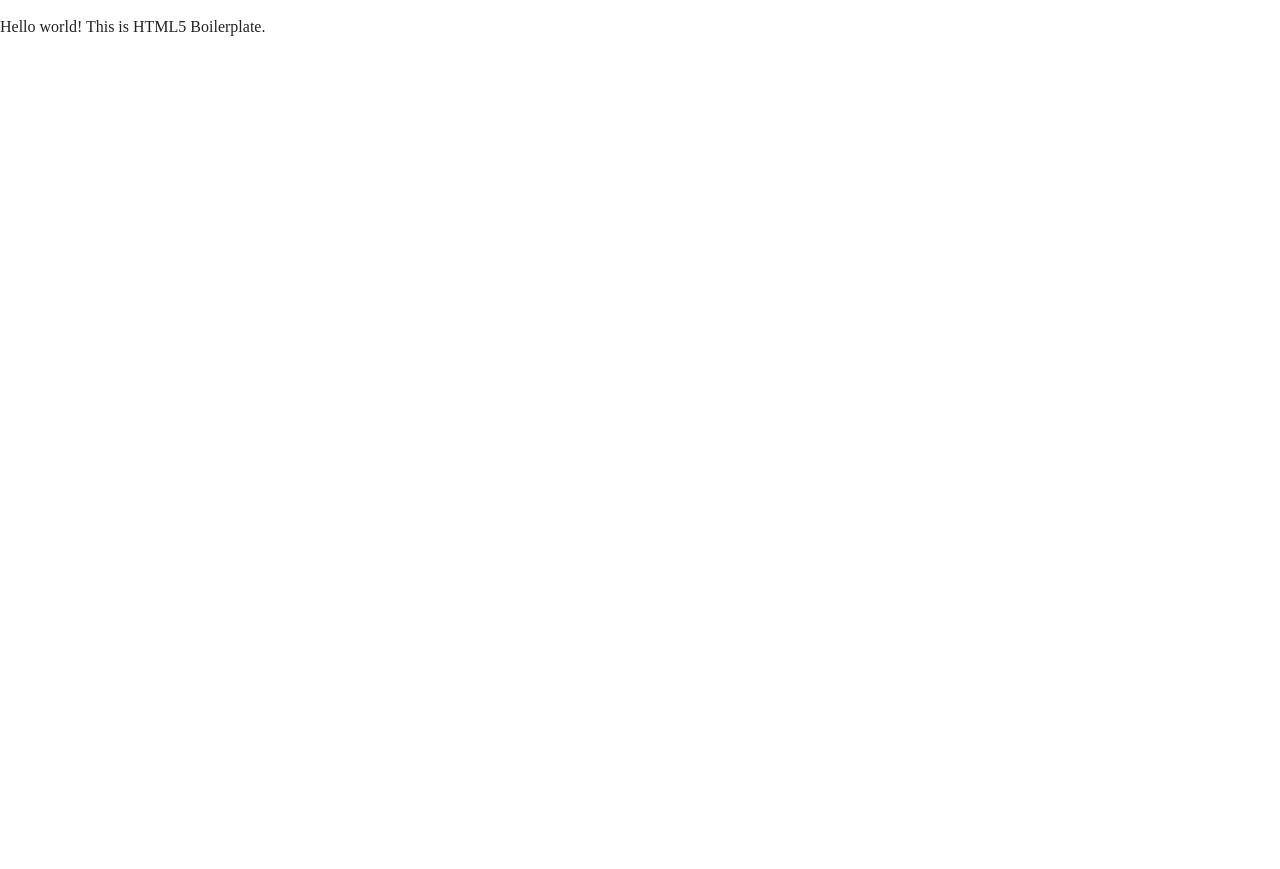
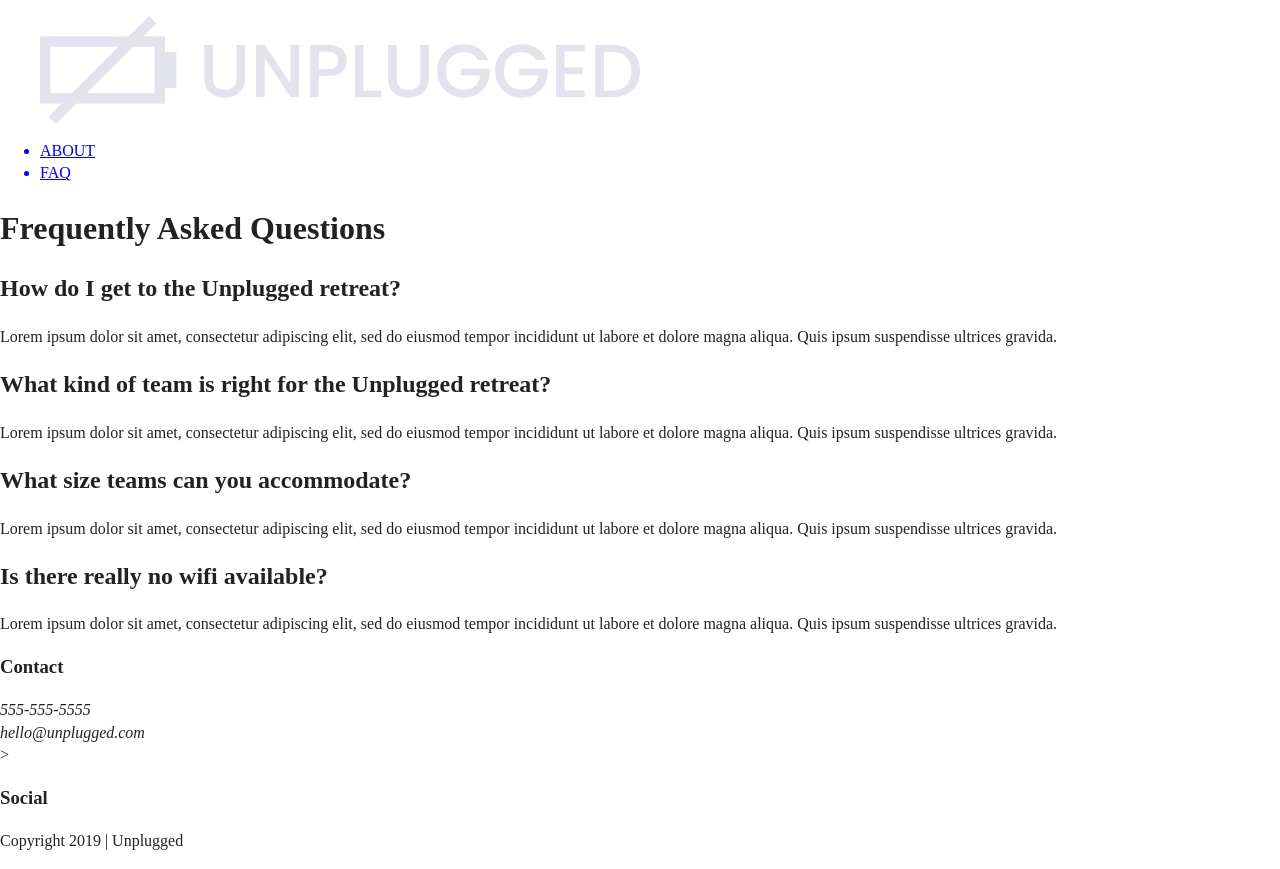
Before and after one commit to gwolf97/unplugged, a website: page faq/index.html in a window 1280 px wide. Before the commit the page ends 800 px from the top, so only its background shows below. Drawn offline with Linux system fonts and the light colour scheme.

Commit message:
Updated about page and added content to faq

```diff
--- a/faq/index.html
+++ b/faq/index.html
@@ -22,8 +22,79 @@
   </head>
 
   <body>
-    <!-- Add your site or application content here -->
-    <p>Hello world! This is HTML5 Boilerplate.</p>
+    <header>
+      <div class="content-wraper">
+        <figure>
+          <a href="../index.html"><img src="../img/unpluggedlogo.png" /></a>
+        </figure>
+        <div class="header-divider"></div>
+        <nav>
+          <ul>
+            <a href="../about/index.html"><li>ABOUT</li></a>
+            <a href="../faq/index.html"><li>FAQ</li></a>
+          </ul>
+        </nav>
+      </div>
+    </header>
+
+    <main>
+      <section class="faqs">
+        <div class="content-wraper">
+          <h1>Frequently Asked Questions</h1>
+          <div class="faqs-content">
+            <article>
+              <h2>How do I get to the Unplugged retreat?</h2>
+              <p>
+                Lorem ipsum dolor sit amet, consectetur adipiscing elit, sed do
+                eiusmod tempor incididunt ut labore et dolore magna aliqua. Quis
+                ipsum suspendisse ultrices gravida.
+              </p>
+            </article>
+            <article>
+              <h2>What kind of team is right for the Unplugged retreat?</h2>
+              <p>
+                Lorem ipsum dolor sit amet, consectetur adipiscing elit, sed do
+                eiusmod tempor incididunt ut labore et dolore magna aliqua. Quis
+                ipsum suspendisse ultrices gravida.
+              </p>
+            </article>
+            <article>
+              <h2>What size teams can you accommodate?</h2>
+              <p>
+                Lorem ipsum dolor sit amet, consectetur adipiscing elit, sed do
+                eiusmod tempor incididunt ut labore et dolore magna aliqua. Quis
+                ipsum suspendisse ultrices gravida.
+              </p>
+            </article>
+            <article>
+              <h2>Is there really no wifi available?</h2>
+              <p>
+                Lorem ipsum dolor sit amet, consectetur adipiscing elit, sed do
+                eiusmod tempor incididunt ut labore et dolore magna aliqua. Quis
+                ipsum suspendisse ultrices gravida.
+              </p>
+            </article>
+          </div>
+        </div>
+      </section>
+    </main>
+
+    <footer>
+      <div class="content-wraper">
+        <div class="contact">
+          <h3>Contact</h3>
+          <address>555-555-5555<br />hello@unplugged.com</address>
+          >
+        </div>
+        <div class="Social">
+          <h3>Social</h3>
+        </div>
+      </div>
+      <div class="copyright">
+        <p>Copyright 2019 | Unplugged</p>
+      </div>
+    </footer>
+
     <script src="../js/vendor/modernizr-3.11.2.min.js"></script>
     <script src="../js/plugins.js"></script>
     <script src="../js/main.js"></script>
```
Also changed, not shown: about/index.html (+28 -29 lines).
